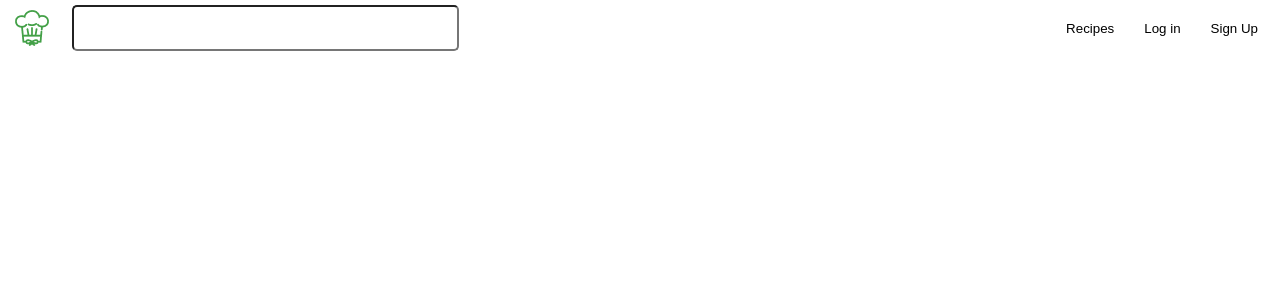
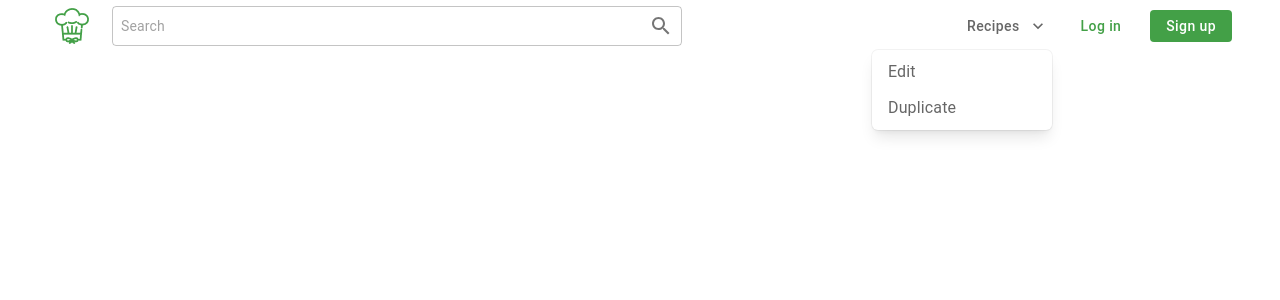
Before and after one commit to KubaBaniak/speedrun-leftovers, a React (Vite) app in the folder frontned/: page / in a window 1280 px wide. Both pictures are taken after a click on the button "Recipes". Shown: the top 300 px of the page. Built offline with nearby package versions, Linux system fonts and the light colour scheme.

Commit message:
feat: base navbar view

```diff
--- a/frontned/package.json
+++ b/frontned/package.json
@@ -13,6 +13,7 @@
   "dependencies": {
     "@emotion/react": "11.11.4",
     "@emotion/styled": "11.11.5",
+    "@mui/icons-material": "5.15.20",
     "@mui/material": "5.15.20",
     "@tanstack/react-query": "5.45.1",
     "axios": "1.7.2",
--- /dev/null
+++ b/frontned/src/components/navbar/DropdownMenu.tsx
@@ -0,0 +1,87 @@
+import { useState } from 'react';
+import { MouseEvent } from 'react';
+import { styled } from '@mui/material/styles';
+import Button from '@mui/material/Button';
+import Menu, { MenuProps } from '@mui/material/Menu';
+import MenuItem from '@mui/material/MenuItem';
+import KeyboardArrowDownIcon from '@mui/icons-material/KeyboardArrowDown';
+
+const StyledMenu = styled((props: MenuProps) => (
+  <Menu
+    elevation={0}
+    anchorOrigin={{
+      vertical: 'bottom',
+      horizontal: 'right',
+    }}
+    transformOrigin={{
+      vertical: 'top',
+      horizontal: 'right',
+    }}
+    {...props}
+  />
+))(({ theme }) => ({
+  '& .MuiPaper-root': {
+    borderRadius: 6,
+    marginTop: theme.spacing(1),
+    minWidth: 180,
+    backgroundColor: theme.palette.primary.contrastText,
+    color:
+      theme.palette.mode === 'light'
+        ? theme.palette.text.secondary
+        : theme.palette.grey[300],
+    boxShadow:
+      'rgb(255, 255, 255) 0px 0px 0px 0px, rgba(0, 0, 0, 0.05) 0px 0px 0px 1px, rgba(0, 0, 0, 0.1) 0px 10px 15px -3px, rgba(0, 0, 0, 0.05) 0px 4px 6px -2px',
+    '& .MuiMenu-list': {
+      padding: '4px 0',
+    },
+  },
+}));
+
+const DropdownButton = styled(Button)(({ theme }) => ({
+  backgroundColor: theme.palette.primary.contrastText,
+  color: theme.palette.text.secondary,
+  textTransform: 'none',
+  padding: '6px 8px',
+}));
+
+export default function DropdownMenu() {
+  const [anchorEl, setAnchorEl] = useState<null | HTMLElement>(null);
+  const open = Boolean(anchorEl);
+
+  const handleClick = (event: MouseEvent<HTMLElement>) => {
+    setAnchorEl(event.currentTarget);
+  };
+
+  const handleClose = () => {
+    setAnchorEl(null);
+  };
+
+  return (
+    <>
+      <DropdownButton
+        id="recipe-navbar"
+        aria-haspopup="true"
+        aria-expanded={open ? 'true' : undefined}
+        variant="contained"
+        disableElevation
+        onClick={handleClick}
+        endIcon={<KeyboardArrowDownIcon />}
+      >
+        Recipes
+      </DropdownButton>
+      <StyledMenu
+        id="recipe-navbar-menu"
+        anchorEl={anchorEl}
+        open={open}
+        onClose={handleClose}
+      >
+        <MenuItem onClick={handleClose} disableRipple>
+          Edit
+        </MenuItem>
+        <MenuItem onClick={handleClose} disableRipple>
+          Duplicate
+        </MenuItem>
+      </StyledMenu>
+    </>
+  );
+}
--- a/frontned/src/components/navbar/Navbar.tsx
+++ b/frontned/src/components/navbar/Navbar.tsx
@@ -7,7 +7,8 @@ const NavbarContainer = styled.div`
   display: flex;
   align-items: center;
   gap: 16px;
-  height: 40px;
+  height: 36px;
+  padding: 0px 40px;
 `;
 
 export default function Navbar() {
--- a/frontned/src/components/navbar/Navigation.tsx
+++ b/frontned/src/components/navbar/Navigation.tsx
@@ -1,34 +1,43 @@
-import styled from 'styled-components';
+import { Button, Stack } from '@mui/material';
+import { styled } from '@mui/material/styles';
+import DropdownMenu from './DropdownMenu';
 
-const NavList = styled.ul`
+const NavStack = styled(Stack)`
   display: flex;
-  justify-content: center;
-  align-items: center;
+  flex-direction: row;
+  justify-content: space-between;
+  gap: 16px;
+  width: 35%;
+  max-width: 273px;
+  height: 40px;
+  box-sizing: content-box;
   height: 32px;
-  gap: 2px;
-  list-style: none;
+  font-size: 14px;
 `;
-const NavListItem = styled.li`
-  padding: 6px 8px;
-`;
-const NavText = styled.p<{ $color }>``;
-const Button = styled.button`
-  border: none;
-  background: none;
-`;
+
+const LogInButton = styled(Button)(({ theme }) => ({
+  color: theme.palette.primary.main,
+  textTransform: 'none',
+  padding: '6px 8px',
+}));
+
+const SignInButton = styled(Button)(({ theme }) => ({
+  backgroundColor: theme.palette.primary.main,
+  color: theme.palette.primary.contrastText,
+  textTransform: 'none',
+  padding: '6px 16px',
+  ':hover': {
+    backgroundColor: theme.palette.primary.main,
+    color: theme.palette.primary.contrastText,
+  },
+}));
 
 export default function Navigation() {
   return (
-    <NavList>
-      <NavListItem>
-        <Button>Recipes</Button>
-      </NavListItem>
-      <NavListItem>
-        <Button>Log in</Button>
-      </NavListItem>
-      <NavListItem>
-        <Button>Sign Up</Button>
-      </NavListItem>
-    </NavList>
+    <NavStack>
+      <DropdownMenu />
+      <LogInButton>Log in</LogInButton>
+      <SignInButton>Sign up</SignInButton>
+    </NavStack>
   );
 }
--- a/frontned/src/components/navbar/SearchBar.tsx
+++ b/frontned/src/components/navbar/SearchBar.tsx
@@ -1,13 +1,38 @@
-import styled from 'styled-components';
+import { Input, InputAdornment } from '@mui/material';
+import { SearchOutlined } from '@mui/icons-material';
+import { styled } from '@mui/material/styles';
 
-const SearchInput = styled.input`
-  margin-right: auto;
-  width: 30%;
-  width-max: 400px;
-  height: 40px;
-  border-radius: 5px;
-`;
+const SearchBarInput = styled(Input)(({ theme }) => ({
+  height: '40px',
+  width: '50%',
+  maxWidth: '570px',
+  marginRight: 'auto',
+  borderRadius: '4px',
+  outline: 'none',
+  border: 'solid 1px',
+  borderColor: '#0000003B',
+  padding: '8px',
+
+  '&::before': {
+    borderBottom: 'none',
+  },
+
+  input: {
+    '&::placeholder': {
+      fontSize: '14px',
+    },
+  },
+}));
 
 export default function SearchBar() {
-  return <SearchInput></SearchInput>;
+  return (
+    <SearchBarInput
+      placeholder="Search"
+      endAdornment={
+        <InputAdornment position="end">
+          <SearchOutlined />
+        </InputAdornment>
+      }
+    />
+  );
 }
--- a/frontned/src/providers/theme.ts
+++ b/frontned/src/providers/theme.ts
@@ -1,7 +1,16 @@
 import { createTheme } from '@mui/material/styles';
 
 const theme = createTheme({
-  palette: {},
+  palette: {
+    primary: {
+      main: '#43A047',
+    },
+    text: {
+      primary: '#000000DE',
+      secondary: '#00000099',
+      disabled: '#00000061;',
+    },
+  },
 });
 
 export default theme;
```
Also changed, not shown: 1 other file (tests, documents, lock files or other folders).
